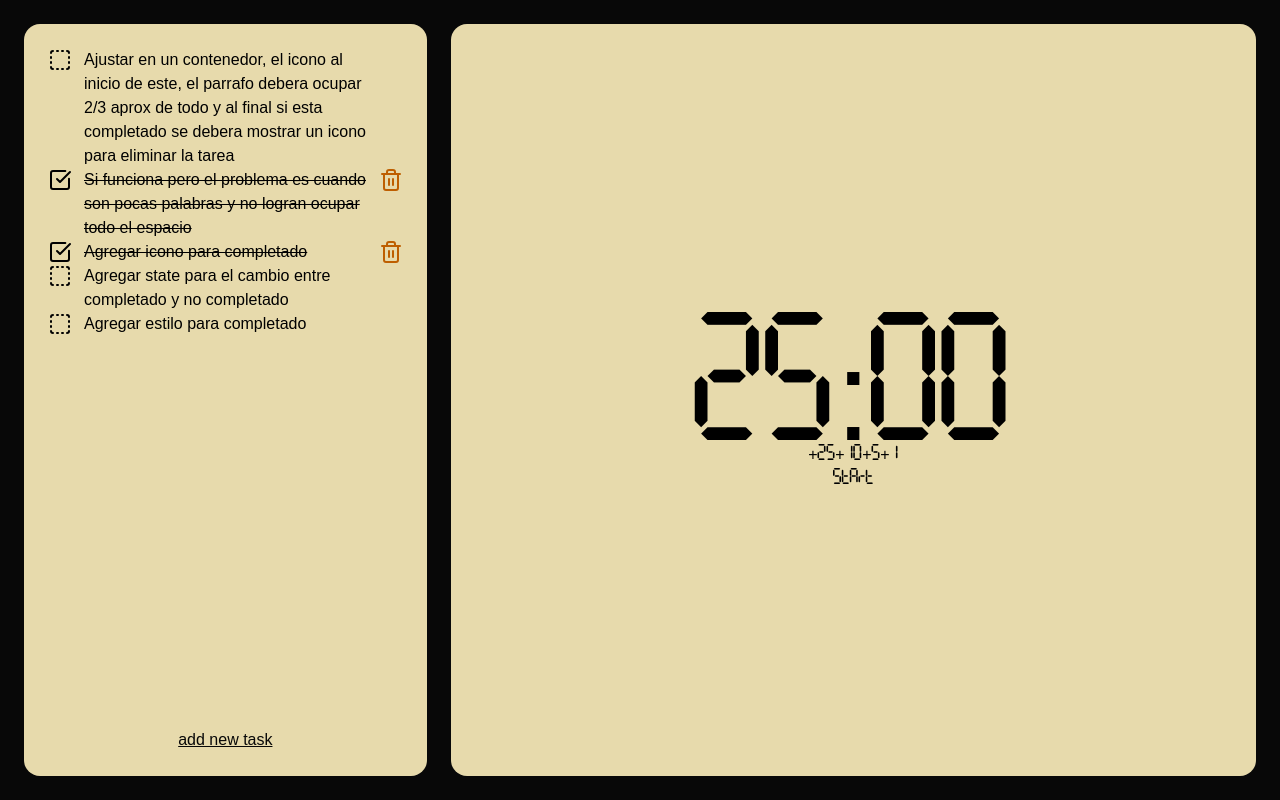
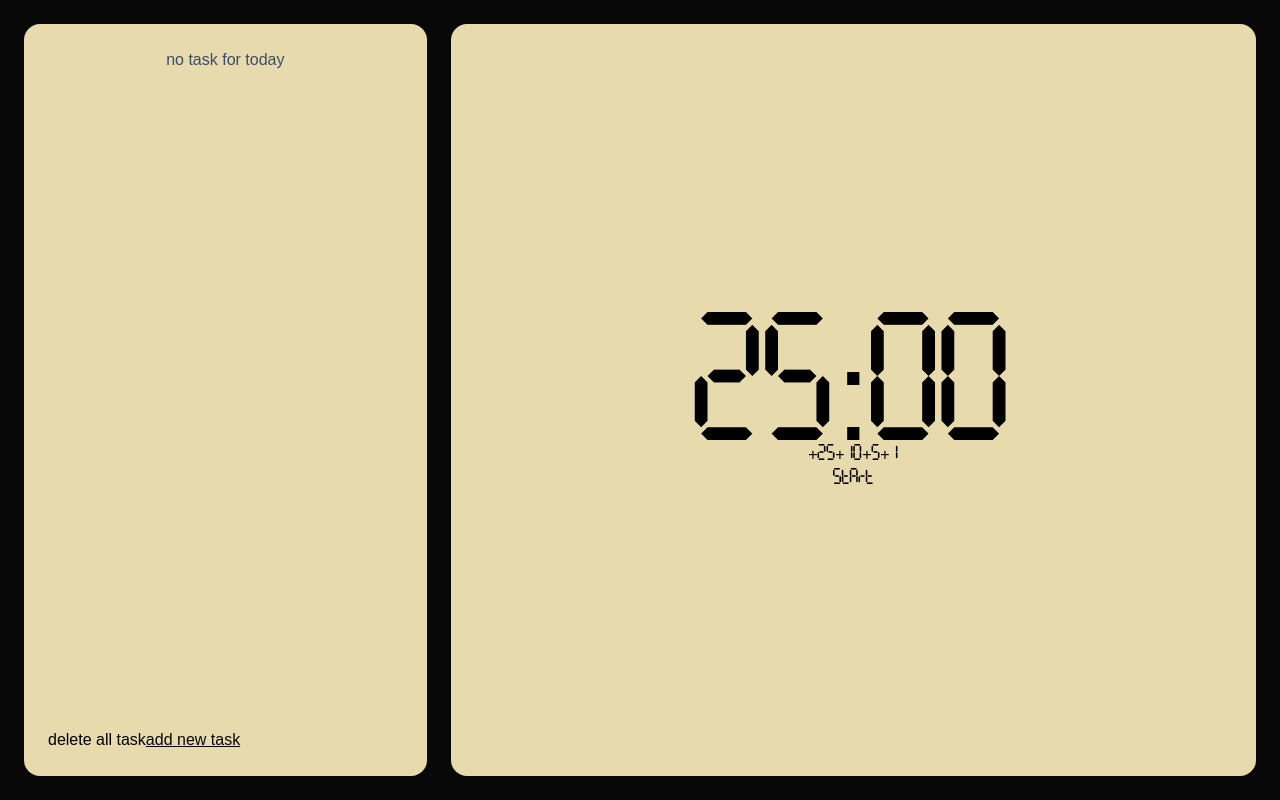
Before and after one commit to DI3906/focus-pomodoro, a Next.js app: page / in a window 1280 px wide. Built offline with nearby package versions, Linux system fonts and the light colour scheme; a web font is replaced by a local one.

Commit message:
refactor: enhance Modal and Task components with state management and utility functions

```diff
--- a/app/components/Modal/Modal.tsx
+++ b/app/components/Modal/Modal.tsx
@@ -1,3 +1,6 @@
+'use client';
+import { useState } from 'react';
+import { addTask } from '@/app/utils';
 import { X } from 'lucide-react';
 
 type ModalProps = {
@@ -7,6 +10,8 @@ type ModalProps = {
 };
 
 export default function Modal({ isShow, onClose, description }: ModalProps) {
+  const [taskValue, setTaskValue] = useState('');
+
   if (!isShow) return null;
 
   return (
@@ -19,6 +24,7 @@ export default function Modal({ isShow, onClose, description }: ModalProps) {
         </div>
         <div className="modal-body">
           <input
+            onChange={e => setTaskValue(e.target.value)}
             className="input-default w-full"
             type="text"
             placeholder={description}
@@ -31,7 +37,14 @@ export default function Modal({ isShow, onClose, description }: ModalProps) {
           >
             cancel
           </button>
-          <button className="button-default bg-(--blue) text-(--beige)">
+          <button
+            onClick={() => {
+              const addTaskTest = addTask(taskValue);
+              if (addTaskTest) {
+                alert('add task test modal');
+              }
+            }}
+            className="button-default bg-(--blue) text-(--beige)">
             add
           </button>
         </div>
--- a/app/components/Task/Task.tsx
+++ b/app/components/Task/Task.tsx
@@ -1,24 +1,30 @@
+import { TaskProps } from '@/app/types/task';
+import { updateStatus, deleteTask } from '@/app/utils';
 import { SquareDashed, SquareCheckBig, Trash2 } from 'lucide-react';
 
-type TaskProps = {
-  id: number;
-  detail: string;
-  isCompleted: boolean;
-};
-
-export default function Task({ id, detail, isCompleted }: TaskProps) {
+export default function Task(task: TaskProps) {
   return (
-    <li id={`item-${id}`} className="flex w-full">
-      {isCompleted ? (
+    <li id={`item-${task.id}`} className="flex w-full">
+      {task.isCompleted ? (
         <div className="flex items-start w-full">
           <SquareCheckBig className="shrink-0" />
-          <p className="flex-1 line-through mx-3">{detail}</p>
-          <Trash2 className="shrink-0" color="#BE5E00" />
+          <p className="flex-1 line-through mx-3">{task.detail}</p>
+          <button onClick={() => {
+            deleteTask(task.id);
+          }}>
+            <Trash2 className="shrink-0" color="#BE5E00" />
+          </button>
         </div>
       ) : (
         <div className="flex items-start w-full">
-          <SquareDashed className="shrink-0" />
-          <p className="ml-3 mr-6">{detail}</p>
+          <button
+            onClick={() => {
+              updateStatus(task.id)
+            }}
+          >
+            <SquareDashed className="shrink-0" />
+          </button>
+          <p className="ml-3 mr-6">{task.detail}</p>
         </div>
       )}
     </li>
--- a/app/components/Todo/Todo.tsx
+++ b/app/components/Todo/Todo.tsx
@@ -1,64 +1,49 @@
 'use client';
-import { useState } from 'react';
+import { useEffect, useState } from 'react';
+import { TaskProps } from '@/app/types/task';
+import { getTasks, deleteAllTask } from '../../utils'
 import Modal from '../Modal/Modal';
 import Task from '../Task/Task';
 
-const taskTest = [
-  {
-    id: 1,
-    description:
-      'Ajustar en un contenedor, el icono al inicio de este, el parrafo debera ocupar 2/3 aprox de todo y al final si esta completado se debera mostrar un icono para eliminar la tarea',
-    completed: false,
-  },
-  {
-    id: 2,
-    description:
-      'Si funciona pero el problema es cuando son pocas palabras y no logran ocupar todo el espacio',
-    completed: true,
-  },
-  {
-    id: 3,
-    description: 'Agregar icono para completado',
-    completed: true,
-  },
-  {
-    id: 4,
-    description:
-      'Agregar state para el cambio entre completado y no completado',
-    completed: false,
-  },
-  {
-    id: 5,
-    description: 'Agregar estilo para completado',
-    completed: false,
-  },
-];
+export default function Todo() {
+  const [todos, setTodos] = useState<TaskProps[]>([]);
+  const [showModalAdd, setShowModalAdd] = useState(false);
+  useEffect(() => {
+    if (getTasks) {
+      setTodos(getTasks('tasks'))
+    }
+  }, []);
 
-export default function Todo() {
-  const [showModalAdd, setShowModalAdd] = useState(false);
-
-  // const [task, setTasks] = useState([]);
 
   return (
     <div className="w-full h-full rounded-2xl p-6 flex flex-col justify-between todo">
       <ul>
-        {taskTest === undefined || taskTest.length == 0 ? (
+        {todos === undefined || todos.length == 0 ? (
           <div className="w-full flex flex-col items-center">
             <p className="font-(family-name:--brygada) text-(--blue)">
               no task for today
             </p>
           </div>
         ) : (
-          taskTest.map((task) => (
+          todos.map((task) => (
             <Task
               key={task.id}
               id={task.id}
-              detail={task.description}
-              isCompleted={task.completed}
+              detail={task.detail}
+              isCompleted={task.isCompleted}
             />
           ))
         )}
       </ul>
+      <div className='justify-center '>
+        <button
+          className="delete-all-task"
+          onClick={() => {
+            deleteAllTask();
+          }}
+        >
+          delete all task
+        </button>
         <button
           className="add-task"
           onClick={() => {
@@ -67,6 +52,7 @@ export default function Todo() {
         >
           add new task
         </button>
+      </div>
       <Modal
         isShow={showModalAdd}
         onClose={() => {
```
Lines whose indentation alone changed are shown as unchanged.
